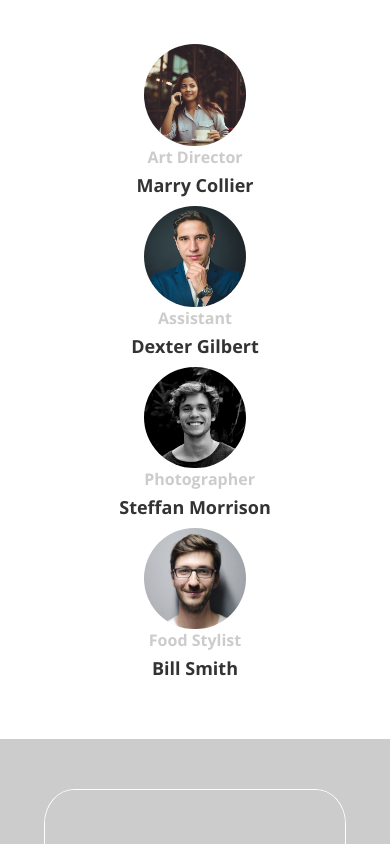
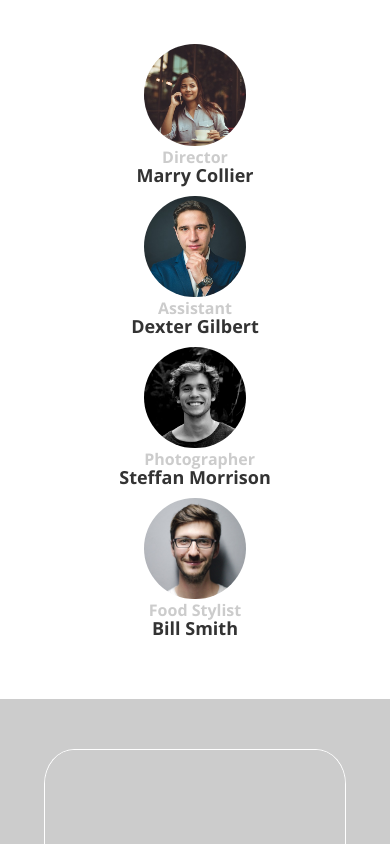
Before and after one commit to annaunton/project1, a plain HTML site: page index.html in a window 390 px wide. Shown: the part 1679-2523 px from the top of the page. Drawn offline with nearby package versions, Linux system fonts and the light colour scheme; placeholder pictures from the web are drawn by us.

Commit message:
ection staff modified

```diff
--- a/index.html
+++ b/index.html
@@ -154,7 +154,7 @@
 					<div class="col-3 col-m-6">
 						<div class="gallery-item">
 							<img src="src/staff4.jpeg" alt="">
-							<div class="layer">Art Director</div>
+							<div class="layer">Director</div>
 						</div>
 						<h4>Marry Collier</h4>
 					</div>
--- a/sass/style.scss
+++ b/sass/style.scss
@@ -387,7 +387,7 @@ nav input[type="checkbox"] + label {
 			opacity: 1;
 		}
 		.gallery-item {
-			margin-bottom: 30px;
+			margin-bottom: 20px;
 		}
 
 	}
```
Also changed, not shown: css/style.css.
